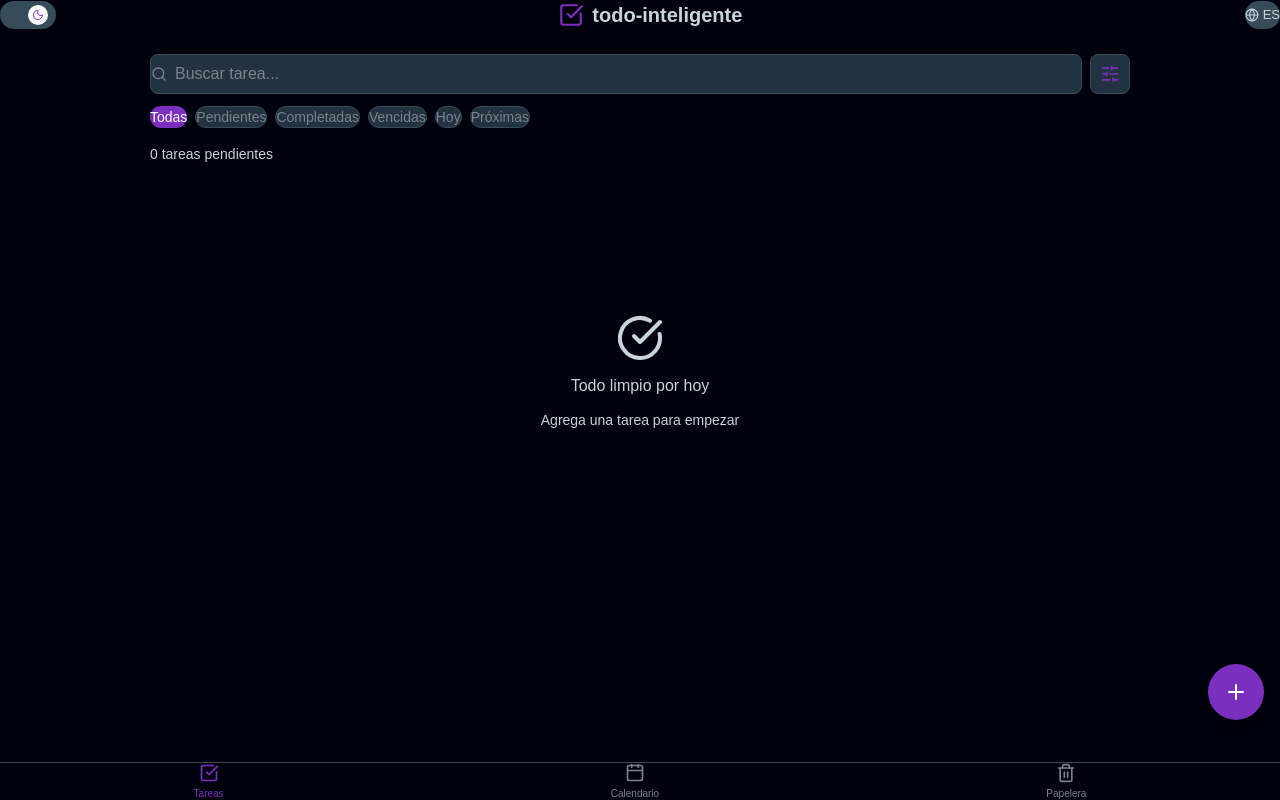
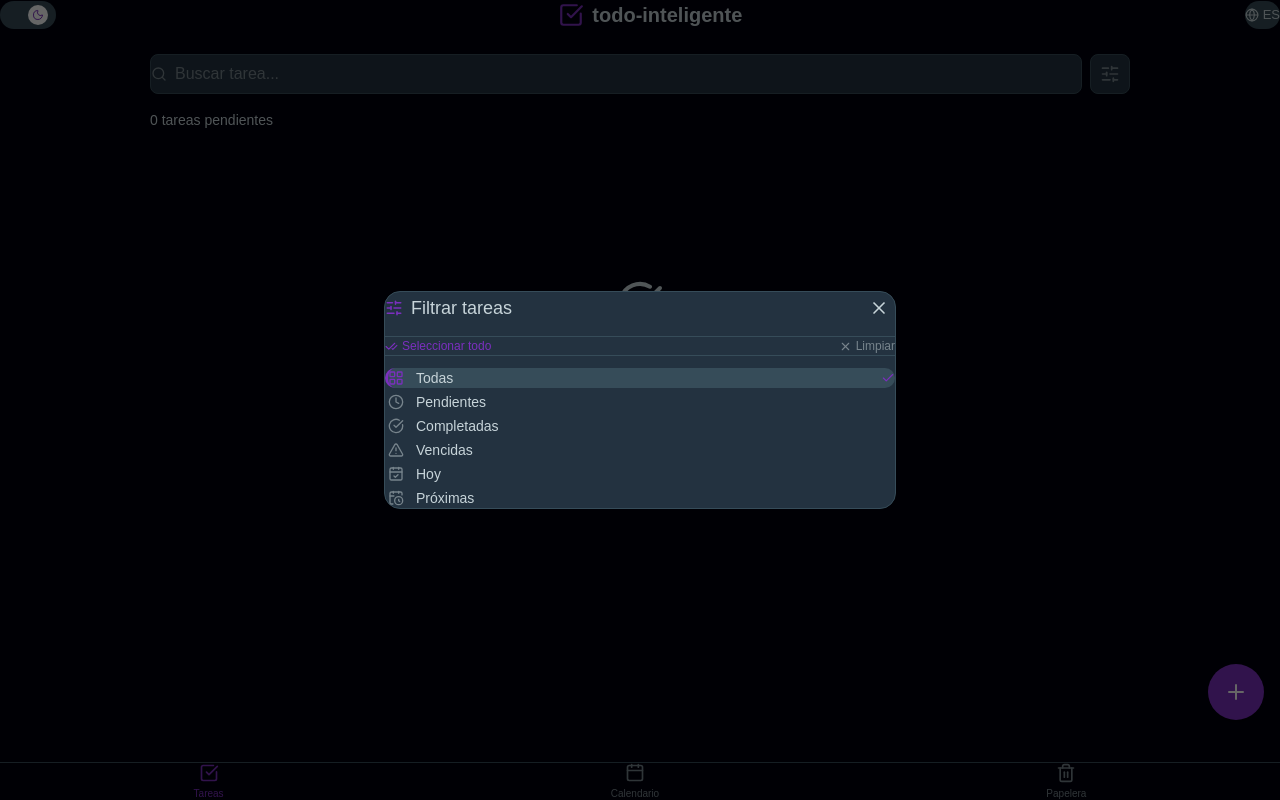
Before and after one commit to JDHernandez935/To-do-list, a React (Vite) app: page / in a window 1280 px wide. Both pictures are taken after a click on the button 1110 px from the left and 74 px from the top of the page. Built offline with nearby package versions, Linux system fonts and the light colour scheme; a web font is replaced by a local one.

Commit message:
feat(filters): se rediseña el boton de filtros a una ventana modal

```diff
--- a/src/organism/FilterModal.jsx
+++ b/src/organism/FilterModal.jsx
@@ -1,62 +1,90 @@
-import FilterChip from "../molecules/FilterChip"
 import IconButton from "../molecules/IconButton"
 import Text from "../atoms/Text"
-import Button from "../atoms/Button"
+import Icon from "../atoms/Icon"
 
 function FilterModal({ activeFilter, onFilterChange, onClose, className = "" }) {
   const filters = [
-    { id: "all", label: "Todas" },
-    { id: "pending", label: "Pendientes" },
-    { id: "completed", label: "Completadas" },
-    { id: "overdue", label: "Vencidas" },
-    { id: "today", label: "Hoy" },
-    { id: "soon", label: "Próximas" },
+    { id: "all", label: "Todas", icon: "LayoutGrid" },
+    { id: "pending", label: "Pendientes", icon: "Clock" },
+    { id: "completed", label: "Completadas", icon: "CheckCircle" },
+    { id: "overdue", label: "Vencidas", icon: "AlertTriangle" },
+    { id: "today", label: "Hoy", icon: "CalendarCheck" },
+    { id: "soon", label: "Próximas", icon: "CalendarClock" },
   ]
 
   return (
-    <div className={`flex flex-col gap-5 ${className}`}>
+    <div className={`flex flex-col gap-3 px-4 ${className}`}>
 
-      <div className="flex items-center justify-between">
-        <Text variant="h3" className="text-[#C7D4D9]">
-          Filtrar tareas
-        </Text>
+      <div className="flex items-center justify-between mb-1">
+        <div className="flex items-center gap-2">
+          <Icon name="SlidersHorizontal" size={18} color="#7B2FBE" />
+          <Text variant="h3" style={{ color: "#C7D4D9", fontWeight: 600 }}>
+            Filtrar tareas
+          </Text>
+        </div>
         <IconButton
           iconName="X"
           onClick={onClose}
-          className="w-8 h-8 rounded-full bg-[#364C59] hover:bg-[#77848C]"
+          className="w-8 h-8 rounded-full flex items-center justify-center hover:opacity-70 transition-opacity"
+          style={{ background: "#364C59" }}
           iconClassName="text-[#C7D4D9]"
         />
       </div>
 
-      <div className="flex flex-wrap gap-2">
-        {filters.map(filter => (
-          <FilterChip
-            key={filter.id}
-            label={filter.label}
-            active={activeFilter === filter.id}
-            onClick={() => onFilterChange(filter.id)}
-            activeClassName="bg-[#7B2FBE] text-white"
-            inactiveClassName="
-              bg-[#233240] text-[#77848C]
-              border border-[#364C59]
-              hover:border-[#7B2FBE]
-            "
-          />
-        ))}
+      <div
+        className="flex items-center justify-between py-2"
+        style={{ borderBottom: "1px solid #364C59", borderTop: "1px solid #364C59" }}
+      >
+        <button
+          onClick={() => onFilterChange("all")}
+          className="flex items-center gap-1 cursor-pointer hover:opacity-70 transition-opacity"
+          style={{ color: "#7B2FBE", fontSize: 12, fontWeight: 500 }}
+        >
+          <Icon name="CheckCheck" size={13} color="#7B2FBE" />
+          Seleccionar todo
+        </button>
+        <button
+          onClick={() => onFilterChange("all")}
+          className="flex items-center gap-1 cursor-pointer hover:opacity-70 transition-opacity"
+          style={{ color: "#77848C", fontSize: 12 }}
+        >
+          <Icon name="X" size={13} color="#77848C" />
+          Limpiar
+        </button>
       </div>
 
-      <Button
-        onClick={onClose}
-        className="
-          w-full py-2 rounded-lg font-medium
-          bg-[#7B2FBE] text-white
-          hover:bg-[#9B4FDE]
-          active:scale-95 transition-all duration-150
-        "
-      >
-        Aplicar filtro
-      </Button>
-
+      <div className="flex flex-col gap-1">
+        {filters.map(filter => {
+          const isActive = activeFilter === filter.id
+          return (
+            <button
+              key={filter.id}
+              onClick={() => onFilterChange(filter.id)}
+              className="flex items-center gap-3 px-3 py-2 rounded-xl cursor-pointer transition-all duration-150 text-left"
+              style={{
+                background: isActive ? "#364C59" : "transparent",
+                borderLeft: isActive ? "3px solid #7B2FBE" : "3px solid transparent",
+              }}
+            >
+              <Icon
+                name={filter.icon}
+                size={16}
+                color={isActive ? "#7B2FBE" : "#77848C"}
+              />
+              <Text
+                variant="small"
+                className="flex-1 font-medium"
+                style={{ color: isActive ? "#C7D4D9" : "#77848C" }}
+              >
+                {filter.label}
+              </Text>
+              {isActive && (
+                <Icon name="Check" size={14} color="#7B2FBE" />
+              )}
+            </button>
+          )
+        })}
+      </div>
     </div>
   )
 }
--- a/src/pages/HomePage.jsx
+++ b/src/pages/HomePage.jsx
@@ -6,8 +6,9 @@ import MainTemplate from "../templates/MainTemplate"
 import TaskList from "../organism/TaskList"
 import IconButton from "../molecules/IconButton"
 import SearchBar from "../molecules/SearchBar"
-import FilterChip from "../molecules/FilterChip"
 import AlertContainer from "../organism/AlertContainer"
+import FilterModal from "../organism/FilterModal"
+import ModalTemplate from "../templates/ModalTemplate"
 import Text from "../atoms/Text"
 import { Outlet } from "react-router-dom"
 
@@ -15,7 +16,7 @@ function HomePage() {
   const location = useLocation()
   const navigate = useNavigate()
   const [activeTab, setActiveTab] = useState("home")
-  const [showFilters, setShowFilters] = useState(false)
+  const [showFilterModal, setShowFilterModal] = useState(false)
   const { alerts, success, removeAlert } = useAlerts()
 
   const {
@@ -56,7 +57,6 @@ function HomePage() {
   )
 
   const searchBar = (
-    <div className="flex flex-col gap-3">
     <div className="flex gap-2">
       <SearchBar
         value={search}
@@ -68,36 +68,14 @@ function HomePage() {
       />
       <IconButton
         iconName="SlidersHorizontal"
-          onClick={() => setShowFilters(!showFilters)}
+        onClick={() => setShowFilterModal(true)}
         className="
           w-10 h-10 rounded-lg bg-[#233240] border border-[#364C59]
           hover:border-[#7B2FBE] transition-all duration-200
           flex items-center justify-center
         "
-          iconClassName={showFilters ? "text-[#7B2FBE]" : "text-[#77848C]"}
+        iconClassName={activeFilter !== "all" ? "text-[#7B2FBE]" : "text-[#77848C]"}
       />
-      </div>
-      {showFilters && (
-        <div className="flex gap-2 flex-wrap">
-          {["all", "pending", "completed", "overdue", "today", "soon"].map(filter => (
-            <FilterChip
-              key={filter}
-              label={{
-                all: "Todas",
-                pending: "Pendientes",
-                completed: "Completadas",
-                overdue: "Vencidas",
-                today: "Hoy",
-                soon: "Próximas"
-              }[filter]}
-              active={activeFilter === filter}
-              onClick={() => setActiveFilter(filter)}
-              activeClassName="bg-[#7B2FBE] text-white"
-              inactiveClassName="bg-[#233240] text-[#77848C] border border-[#364C59] hover:border-[#7B2FBE]"
-            />
-          ))}
-        </div>
-      )}
     </div>
   )
 
@@ -126,8 +104,18 @@ function HomePage() {
             search={search}
           />
         </div>
+      </MainTemplate>
 
-      </MainTemplate>
+      {showFilterModal && (
+        <ModalTemplate onClose={() => setShowFilterModal(false)}>
+          <FilterModal
+            activeFilter={activeFilter}
+            onFilterChange={(filter) => setActiveFilter(filter)}
+            onClose={() => setShowFilterModal(false)}
+          />
+        </ModalTemplate>
+      )}
+
       <Outlet />
     </>
   )
--- a/src/templates/ModalTemplate.jsx
+++ b/src/templates/ModalTemplate.jsx
@@ -8,7 +8,7 @@ function ModalTemplate({ children, onClose, className = "" }) {
         className={`
           w-full max-w-lg rounded-2xl
           bg-[#233240] border border-[#364C59]
-          p-6
+          py-5
           ${className}
         `}
         onClick={(e) => e.stopPropagation()}
```
Lines whose indentation alone changed are shown as unchanged.
